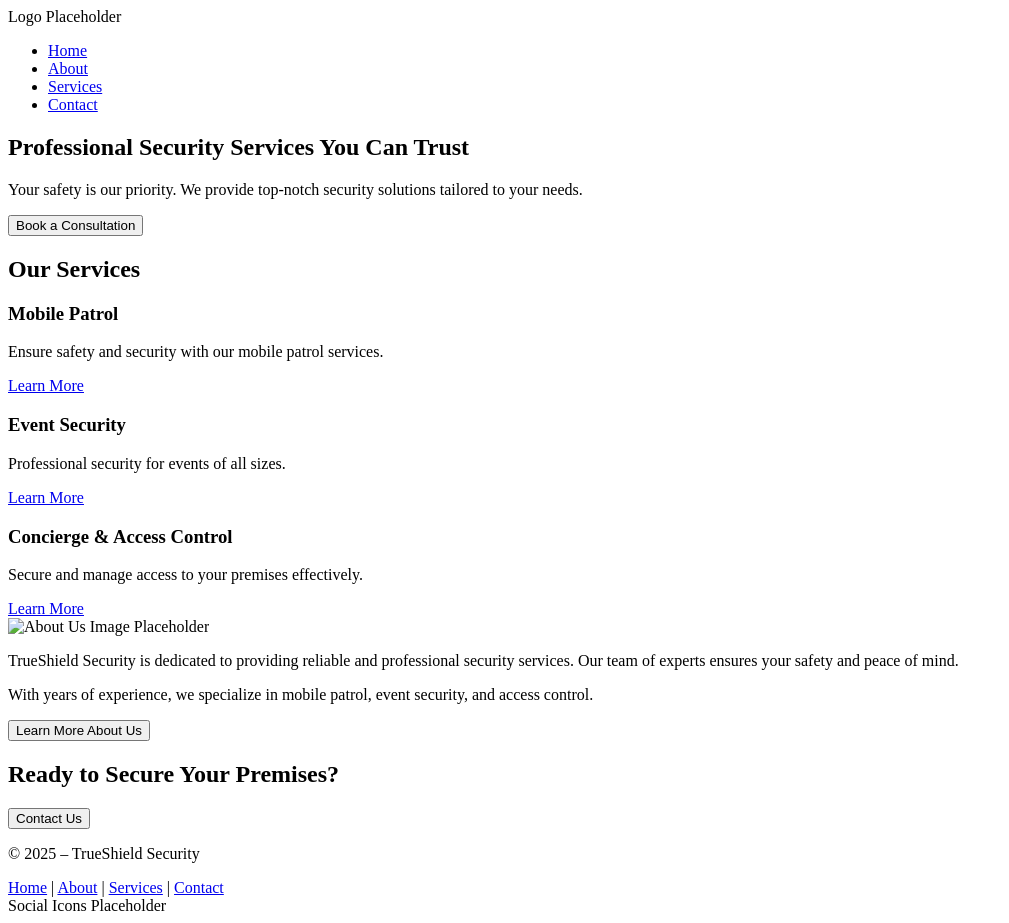
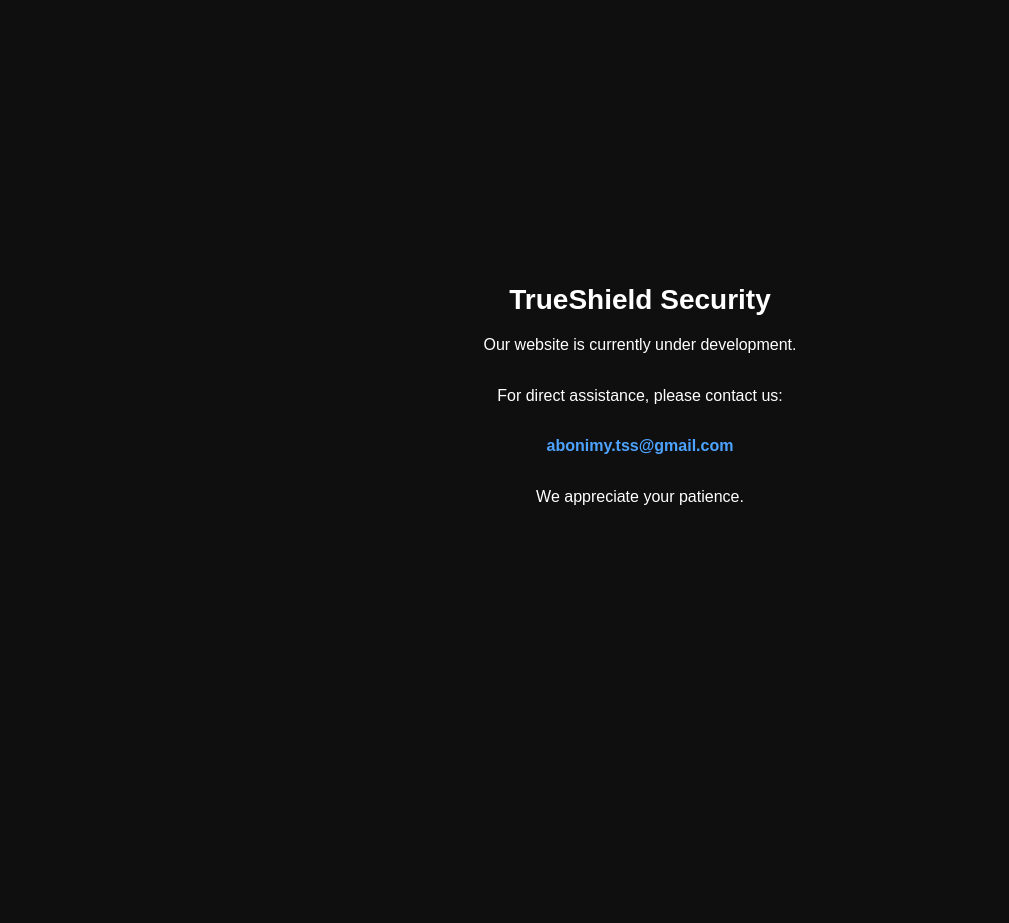
Before and after one commit to alexstirpe/trueshieldsecurity.ca, a plain HTML site: page index.html in a window 1280 px wide. Shown: the whole page, without its empty margins (0-1009 px from the left). After the commit the page ends 800 px from the top, so only its background shows below. Drawn offline with Linux system fonts and the light colour scheme.

Commit message:
Reverted temporary work-in-progress index.html.

```diff
--- a/index.html
+++ b/index.html
@@ -1,81 +1,65 @@
+<!-- Created By: • Alexandria S. • Mohammed M. -->
+
 <!DOCTYPE html>
 <html lang="en">
 <head>
-    <meta charset="UTF-8">
-    <meta name="viewport" content="width=device-width, initial-scale=1.0">
-    <title>TrueShield Security</title>
-    <link rel="stylesheet" href="assets/css/style.css">
-    <script src="assets/js/main.js" defer></script>
+    <meta charset="UTF-8" />
+    <meta name="viewport" content="width=device-width, initial-scale=1.0" />
+    <title>TrueShield Security – Website In Development</title>
+
+    <style>
+        body {
+            margin: 0;
+            padding: 0;
+            font-family: Arial, sans-serif;
+            background: #0f0f0f;
+            color: #ffffff;
+            display: flex;
+            height: 100vh;
+            align-items: center;
+            justify-content: center;
+            text-align: center;
+        }
+
+        .container {
+            max-width: 500px;
+            padding: 20px;
+        }
+
+        h1 {
+            font-size: 28px;
+            margin-bottom: 15px;
+        }
+
+        p {
+            font-size: 16px;
+            line-height: 1.6;
+            margin-bottom: 25px;
+        }
+
+        a.email-link {
+            color: #4da3ff;
+            font-weight: bold;
+            text-decoration: none;
+        }
+
+        a.email-link:hover {
+            text-decoration: underline;
+        }
+    </style>
 </head>
+
 <body>
-    <!-- Header -->
-    <header class="header sticky">
-        <div class="logo">Logo Placeholder</div>
-        <nav class="navigation">
-            <ul>
-                <li><a href="index.html">Home</a></li>
-                <li><a href="about.html">About</a></li>
-                <li><a href="services.html">Services</a></li>
-                <li><a href="contact.html">Contact</a></li>
-            </ul>
-        </nav>
-    </header>
-
-    <!-- Hero Section -->
-    <section class="hero">
-        <h1>Professional Security Services You Can Trust</h1>
-        <p>Your safety is our priority. We provide top-notch security solutions tailored to your needs.</p>
-        <button id="cta-hero">Book a Consultation</button>
-    </section>
-
-    <!-- Services Preview Section -->
-    <section class="services-preview">
-        <h2>Our Services</h2>
-        <div class="service-cards">
-            <div class="service-card">
-                <h3>Mobile Patrol</h3>
-                <p>Ensure safety and security with our mobile patrol services.</p>
-                <a href="services.html">Learn More</a>
-            </div>
-            <div class="service-card">
-                <h3>Event Security</h3>
-                <p>Professional security for events of all sizes.</p>
-                <a href="services.html">Learn More</a>
-            </div>
-            <div class="service-card">
-                <h3>Concierge & Access Control</h3>
-                <p>Secure and manage access to your premises effectively.</p>
-                <a href="services.html">Learn More</a>
-            </div>
-        </div>
-    </section>
-
-    <!-- About Preview -->
-    <section class="about-preview">
-        <img src="assets/img/about-placeholder.jpg" alt="About Us Image Placeholder">
-        <div class="about-summary">
-            <p>TrueShield Security is dedicated to providing reliable and professional security services. Our team of experts ensures your safety and peace of mind.</p>
-            <p>With years of experience, we specialize in mobile patrol, event security, and access control.</p>
-            <button onclick="location.href='about.html'">Learn More About Us</button>
-        </div>
-    </section>
-
-    <!-- Contact CTA Section -->
-    <section class="contact-cta">
-        <h2>Ready to Secure Your Premises?</h2>
-        <button onclick="location.href='contact.html'">Contact Us</button>
-    </section>
-
-    <!-- Footer -->
-    <footer class="footer">
-        <p>© 2025 – TrueShield Security</p>
-        <nav class="footer-links">
-            <a href="index.html">Home</a> |
-            <a href="about.html">About</a> |
-            <a href="services.html">Services</a> |
-            <a href="contact.html">Contact</a>
-        </nav>
-        <div class="social-icons">Social Icons Placeholder</div>
-    </footer>
+    <div class="container">
+        <h1>TrueShield Security</h1>
+        <p>Our website is currently under development.</p>
+        <p>For direct assistance, please contact us:</p>
+        <p>
+            <a class="email-link" href="mailto:abonimy.tss@gmail.com">
+                abonimy.tss@gmail.com
+            </a>
+        </p>
+        <p>We appreciate your patience.</p>
+    </div>
 </body>
 </html>
```
